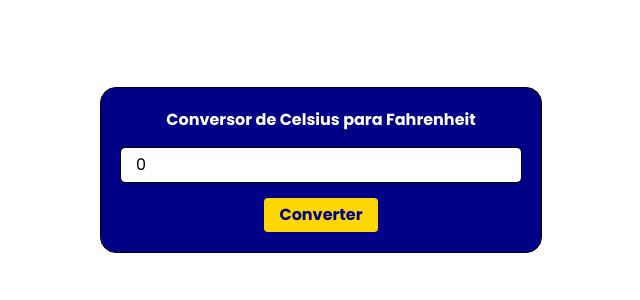
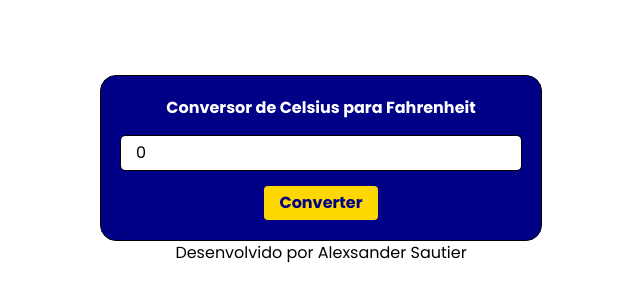
Before and after one commit to alexsandersautier/frontend, a Next.js app: page / in a window 1280 px wide. Shown: the part 230-530 px from the top of the page, without its empty margins (319-959 px from the left). Built offline with nearby package versions, Linux system fonts and the light colour scheme.

Commit message:
fear: add footer

```diff
--- a/src/app/page.tsx
+++ b/src/app/page.tsx
@@ -2,6 +2,7 @@
 import Input from "@/components/Input"
 import Button from "@/components/Button"
 import { useState } from "react";
+import Link from "next/link";
 
 export default function Home() {
   const [degraus, setDegraus] = useState(0)
@@ -12,6 +13,9 @@ export default function Home() {
         <Input degraus={degraus} setDegraus={setDegraus}/>
         <Button degraus={degraus}/>
       </div>
+      <div>
+        <p>Desenvolvido por <Link href="https://devalexsandersautier.vercel.app/" target="_blank">Alexsander Sautier</Link> </p>
+      </div>
     </main>
   );
 }
```
